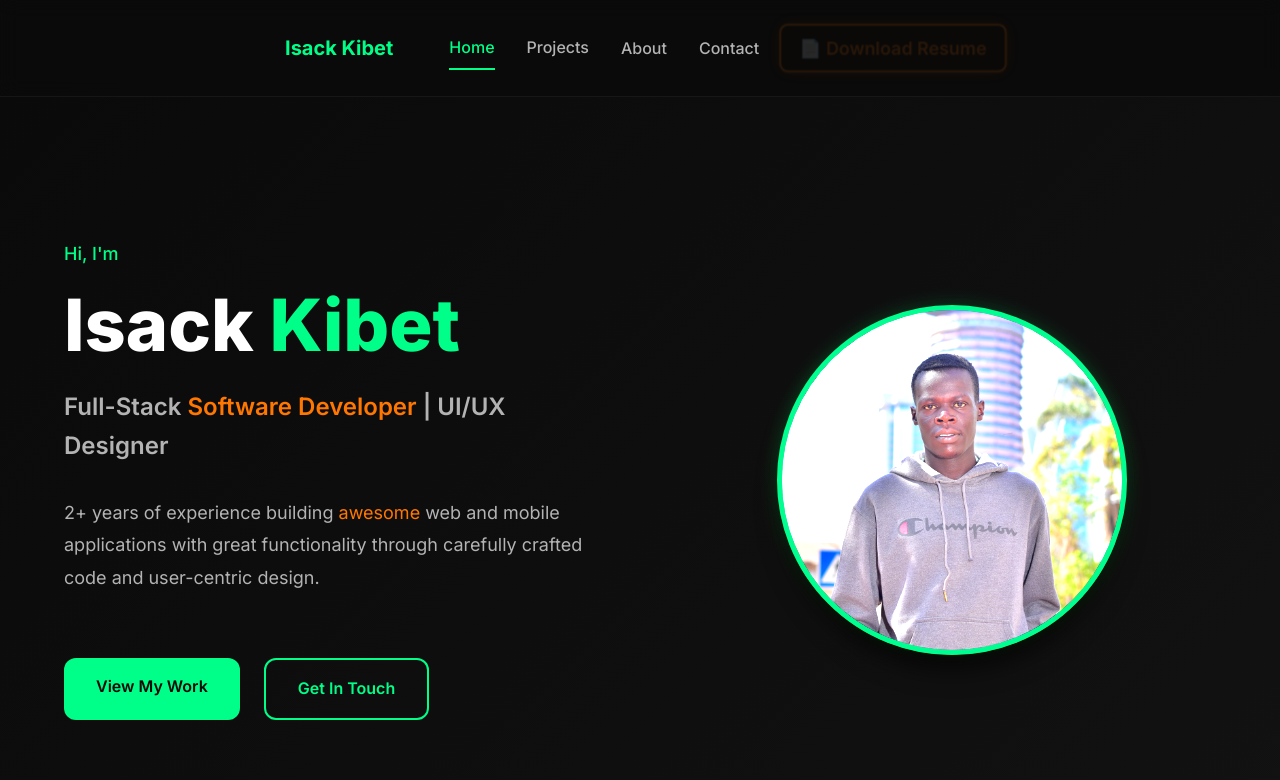
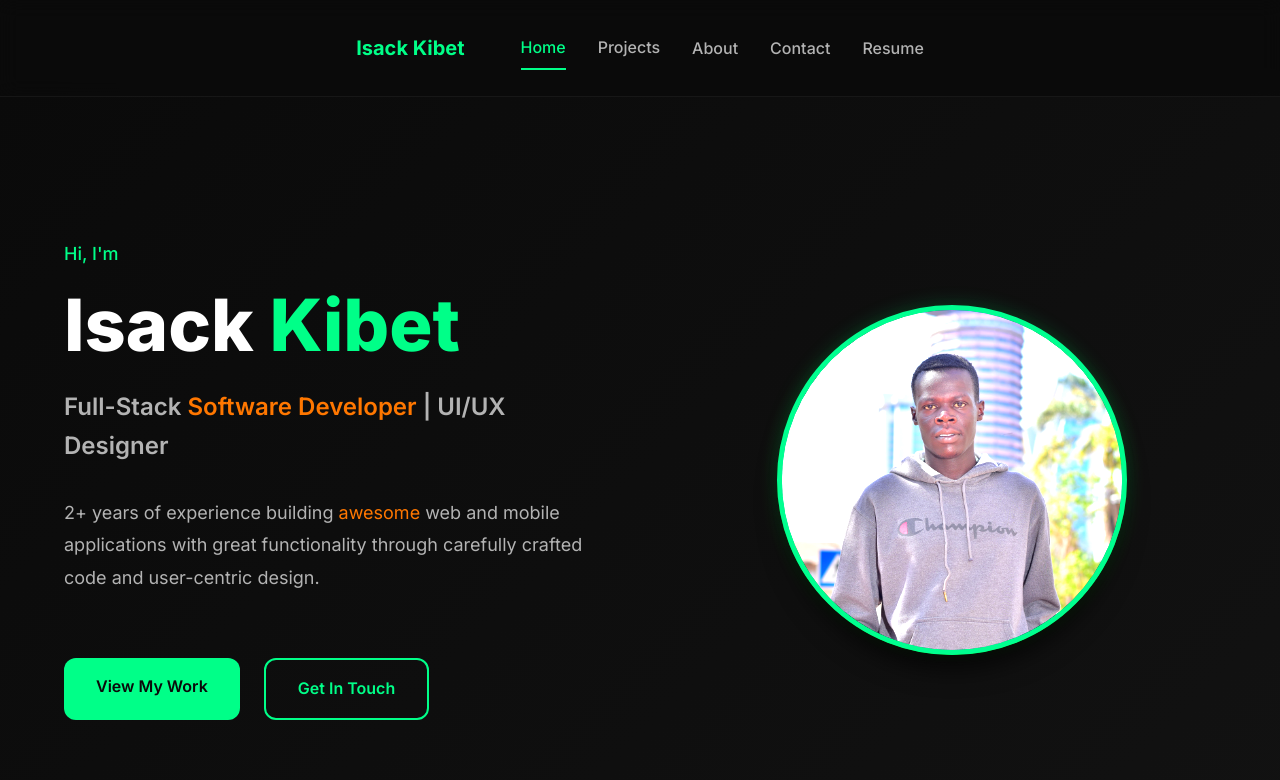
Before and after one commit to isackkibet/isack-profile, a React (Vite) app in the folder portfolio-frontend/: page / in a window 1280 px wide. Shown: the top 780 px of the page. Built offline with nearby package versions, Linux system fonts and the light colour scheme; no server answers.

Commit message:
Update resume button to match navigation bar styling

```diff
--- a/portfolio-frontend/src/components/Navbar.css
+++ b/portfolio-frontend/src/components/Navbar.css
@@ -87,70 +87,42 @@
 }
 
 .download-btn {
-  color: var(--color-orange) !important;
-  font-weight: 600;
+  background: none;
+  border: none;
+  color: var(--color-text-secondary);
+  font-weight: 500;
   position: relative;
-  padding: 0.5rem 1rem;
-  border: 2px solid var(--color-orange);
-  border-radius: var(--border-radius-md);
-  transition: all var(--transition-base);
-  overflow: hidden;
+  padding: 0.5rem 0;
+  transition: color var(--transition-base);
   cursor: pointer;
-  animation: pulse 2s infinite;
-  box-shadow: 0 0 15px rgba(255, 119, 0, 0.4);
-  background: rgba(255, 119, 0, 0.1);
-  backdrop-filter: blur(5px);
-  -webkit-backdrop-filter: blur(5px);
-  font-size: var(--font-size-base);
+  font-size: inherit;
+  font-family: inherit;
+  -webkit-tap-highlight-color: transparent;
+  touch-action: manipulation;
+  min-height: 44px;
+  min-width: 44px;
   display: inline-flex;
   align-items: center;
-  gap: 0.5rem;
-  text-shadow: 0 0 5px rgba(0, 0, 0, 0.5);
-}
-
-@keyframes pulse {
-  0% { box-shadow: 0 0 0 0 rgba(255, 119, 0, 0.4); }
-  70% { box-shadow: 0 0 0 10px rgba(255, 119, 0, 0); }
-  100% { box-shadow: 0 0 0 0 rgba(255, 119, 0, 0); }
-}
-
-.download-btn::before {
-  content: '';
-  position: absolute;
-  top: 0;
-  left: -100%;
-  width: 100%;
-  height: 100%;
-  background: linear-gradient(90deg, transparent, rgba(255, 119, 0, 0.2), transparent);
-  transition: left var(--transition-base);
-  z-index: -1;
+  justify-content: center;
 }
 
 .download-btn:hover {
-  color: var(--color-bg-primary) !important;
-  background: var(--color-orange);
-  box-shadow: 0 8px 25px rgba(255, 119, 0, 0.6), 0 0 30px rgba(255, 119, 0, 0.4);
-  transform: translateY(-3px) scale(1.08);
-  border-color: var(--color-orange-light);
-  text-shadow: 0 0 10px rgba(0, 0, 0, 0.8);
-}
-
-.download-btn:hover::before {
-  left: 100%;
+  color: var(--color-orange);
 }
 
 .download-btn::after {
+  content: '';
+  position: absolute;
+  bottom: 0;
+  left: 0;
+  width: 0;
+  height: 2px;
   background: var(--color-orange);
-  height: 3px;
-  bottom: -1px;
-  left: 50%;
-  transform: translateX(-50%);
-  width: 0;
   transition: width var(--transition-base);
 }
 
 .download-btn:hover::after {
-  width: 80%;
+  width: 100%;
 }
 
 .nav-links a::after,
--- a/portfolio-frontend/src/components/Navbar.jsx
+++ b/portfolio-frontend/src/components/Navbar.jsx
@@ -74,7 +74,7 @@ const Navbar = () => {
             Contact
           </button>
           <button onClick={downloadResume} className="nav-link-btn download-btn" title="Download my resume">
-            📄 Download Resume
+            Resume
           </button>
           {isAuthenticated && (
             <>
```
